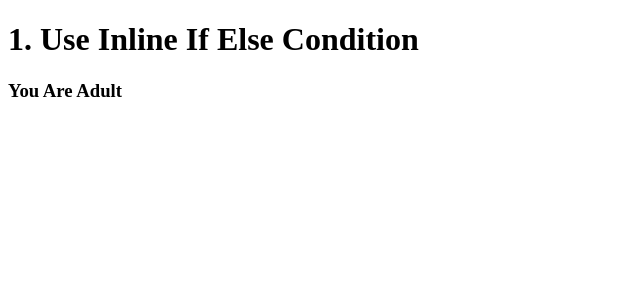
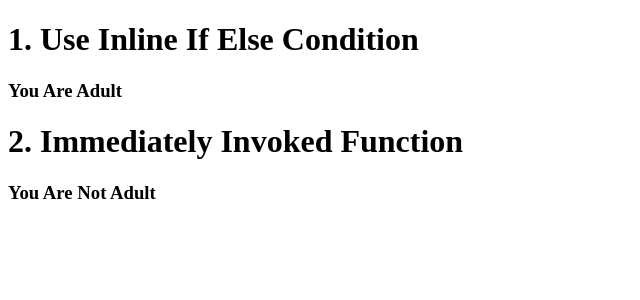
Before and after one commit to H-M-Nizum/basic-react-project, a React (Vite) app: page / in a window 1280 px wide. Shown: the top 300 px of the page, without its empty margins (0-640 px from the left). Built offline with nearby package versions, Linux system fonts and the light colour scheme.

Commit message:
3. Create Immediately Invoked function

```diff
--- a/src/App.jsx
+++ b/src/App.jsx
@@ -1,9 +1,11 @@
+import ImmediatelyInvokd from "./components/ImmediatelyInvokd";
 import InlineIfElse from "./components/InlineIfElse";
 
 function App() {
   return (
     <>
       <InlineIfElse />
+      <ImmediatelyInvokd />
     </>
   );
 }
--- /dev/null
+++ b/src/components/ImmediatelyInvokd.jsx
@@ -0,0 +1,21 @@
+import React from "react";
+
+const ImmediatelyInvokd = () => {
+  const age = 14;
+  return (
+    <div>
+      <h1>2. Immediately Invoked Function</h1>
+      {(() => {
+        if (age > 18) {
+          return <h3>You Are Adult</h3>;
+        } else if (age < 18) {
+          return <h3>You Are Not Adult</h3>;
+        } else {
+          return <h3>Your Are 18.</h3>;
+        }
+      })()}
+    </div>
+  );
+};
+
+export default ImmediatelyInvokd;
```
